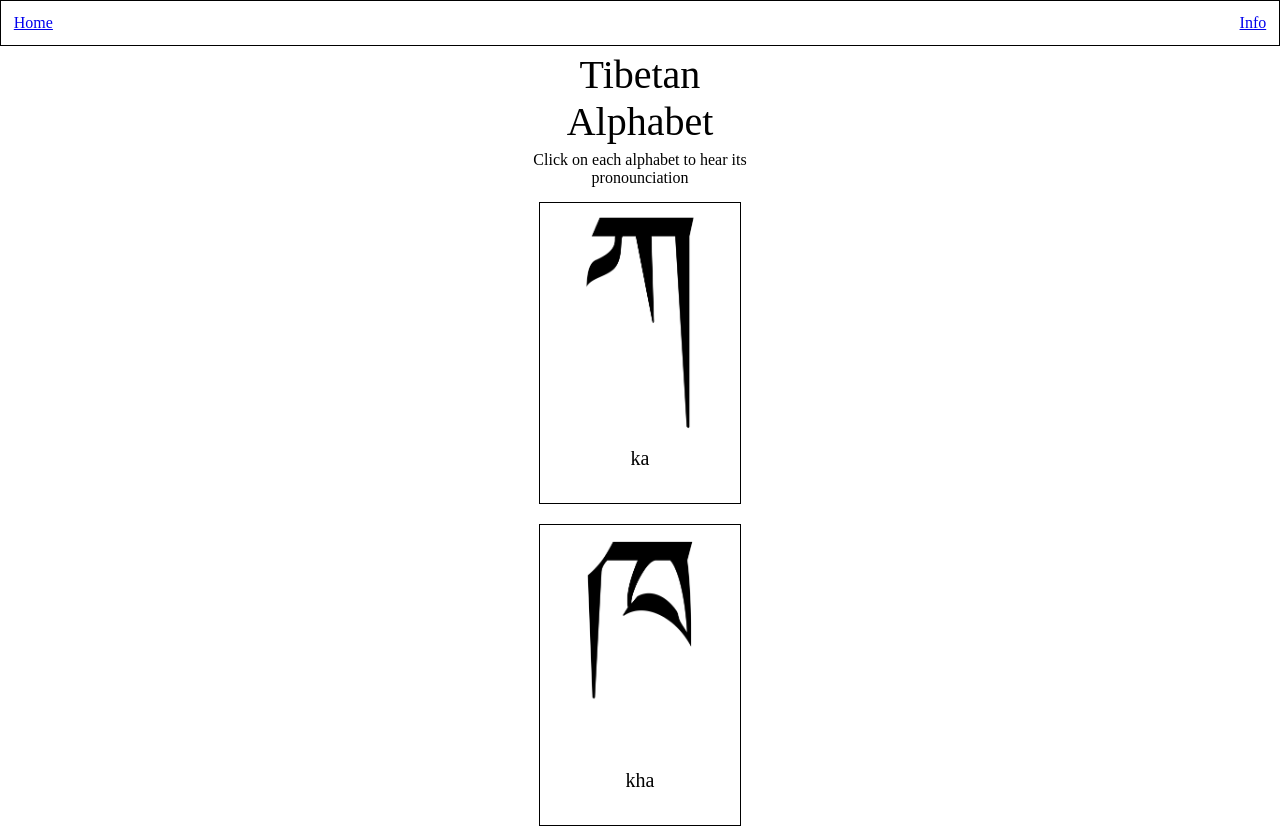
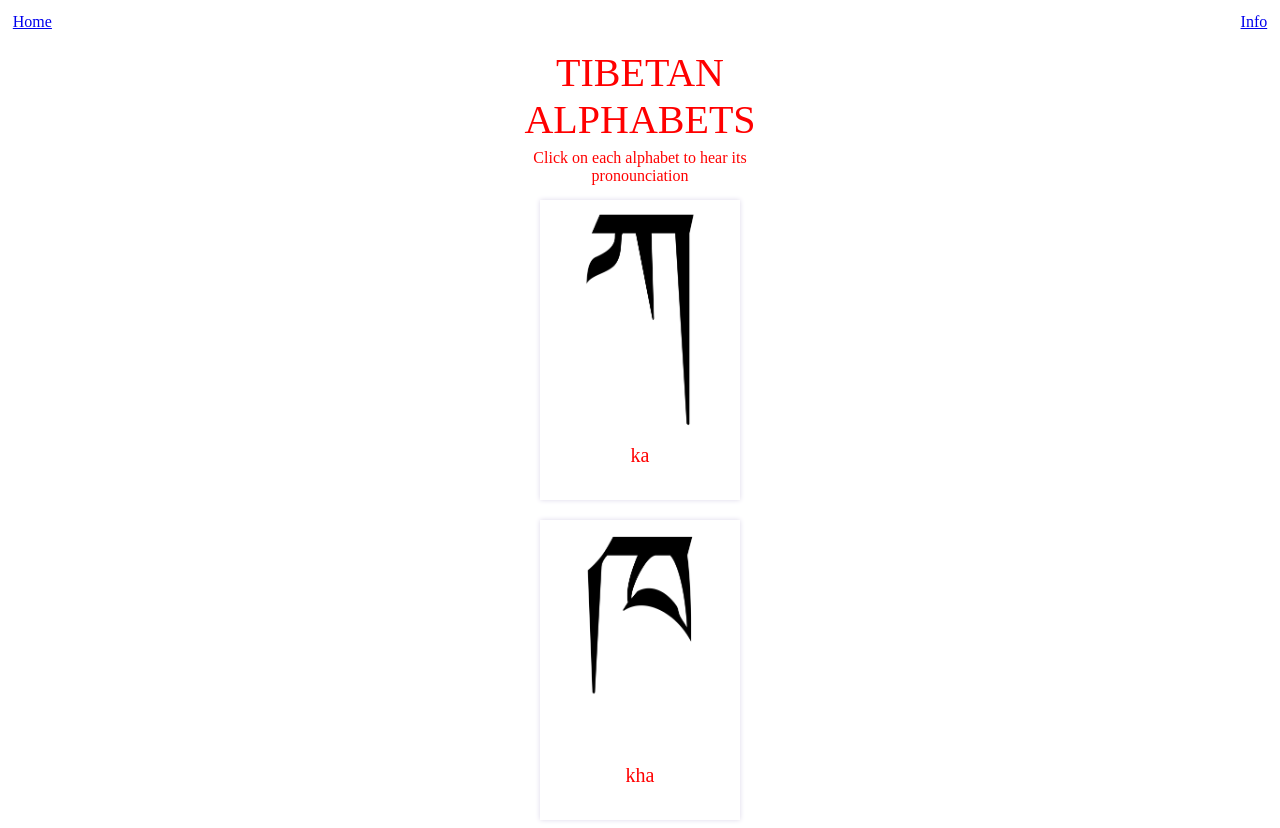
Before and after one commit to y-sherap/tibetan-alphabets, a React (Create React App) app: page / in a window 1280 px wide. Shown: the top 828 px of the page. Built offline with nearby package versions, Linux system fonts and the light colour scheme.

Commit message:
temp styling

```diff
--- a/src/App.css
+++ b/src/App.css
@@ -1,3 +1,7 @@
 body {
     margin: 0;
+    font-family: futura;
+    color: red;
+    background-color: rgb(255, 255, 255);
+    margin: 0;
 }
--- a/src/components/alphabetcard/alphabetcard.css
+++ b/src/components/alphabetcard/alphabetcard.css
@@ -2,10 +2,13 @@
     width: 200px;
     height:300px;
     margin: 10px;
-    border: black solid 1px;
+    /* border: black solid 1px; */
     align-items: center;
     justify-content: center;
     text-align: center;
+    box-shadow:  0 0 5px rgb(220, 215, 233);
+    background-color: white;
+
 }
 
 img {
--- a/src/components/nav/nav.css
+++ b/src/components/nav/nav.css
@@ -3,5 +3,4 @@
     flex-direction: row;
     justify-content: space-between;
     padding: 1%;
-    border: black 1px solid;
 }
--- a/src/pages/home/Home.jsx
+++ b/src/pages/home/Home.jsx
@@ -7,7 +7,7 @@
   return (
     <div id="home-page">
       <div id='header'>
-        <div id='header-title'>Tibetan Alphabet</div>
+        <div id='header-title'>TIBETAN ALPHABETS</div>
         <div id='header-caption'>Click on each alphabet to hear its pronounciation</div>
       </div>
       <div id='alphabets-container'>
--- a/src/pages/home/home.css
+++ b/src/pages/home/home.css
@@ -4,7 +4,6 @@
     justify-content: center;
     align-items: center;
     padding: 0px 500px 0px 500px;
-
 }
 
 #header {
```
